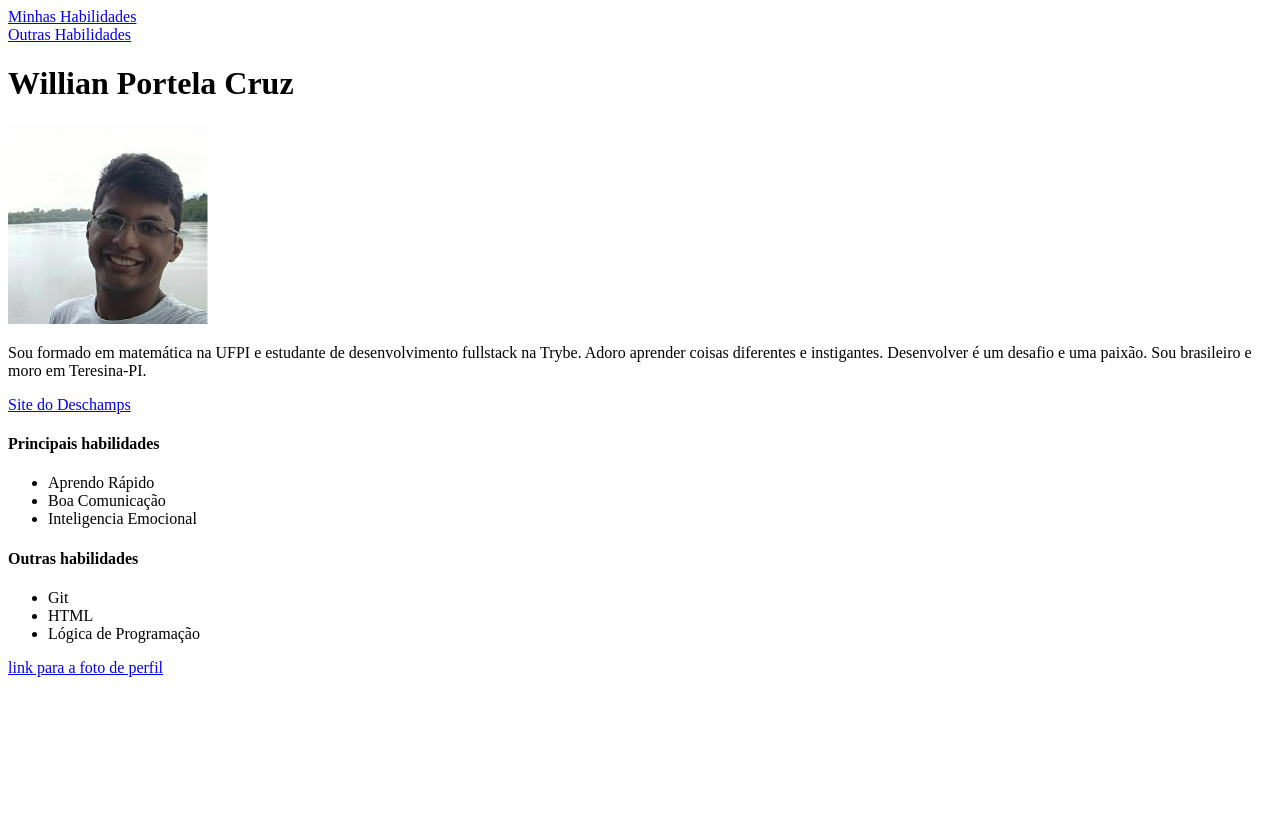
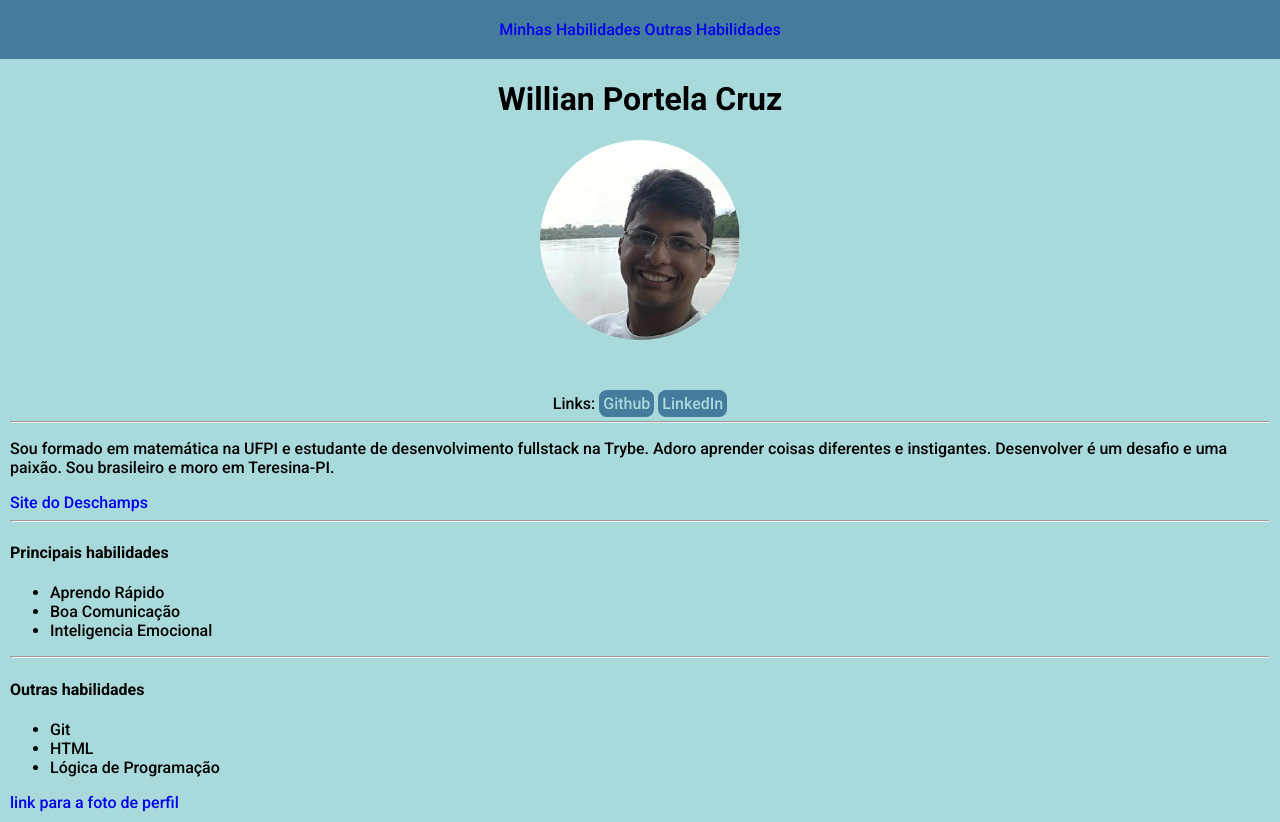
Before and after one commit to will-796/will-796.github.io, a plain HTML site: page index.html in a window 1280 px wide. Before the commit the page ends 800 px from the top, so only its background shows below. Drawn offline with Linux system fonts and the light colour scheme.

Commit message:
adicionando css a pagina de portfólio

```diff
--- a/index.html
+++ b/index.html
@@ -4,24 +4,44 @@
     <meta charset="UTF-8" />
     <meta http-equiv="X-UA-Compatible" content="IE=edge" />
     <meta name="viewport" content="width=device-width, initial-scale=1.0" />
+    <link rel="preconnect" href="https://fonts.googleapis.com" />
+    <link rel="preconnect" href="https://fonts.gstatic.com" crossorigin />
+    <link
+      href="https://fonts.googleapis.com/css2?family=Roboto:wght@300;400;500;700&display=swap"
+      rel="stylesheet"
+    />
+    <link rel="stylesheet" href="style.css" />
+    <script src="https://kit.fontawesome.com/771f0bcab6.js" crossorigin="anonymous"></script>
     <title>Portifólio</title>
   </head>
   <body>
-    <a href="#habil">Minhas Habilidades</a> <br />
+    <div class="header">
+      <a href="#habil">Minhas Habilidades</a>
       <a href="#otherHabil"> Outras Habilidades</a>
+    </div>
+    <div class="content">
+
+      <div id="nameFoto" >
         <h1>Willian Portela Cruz</h1>
         <img
           id="fotoPerfil"
           src="imagemPerfil.png"
           alt="foto de perfil de willian portela"
-      width="200px"
         />
+      </div>
+      <div id="links">
+        Links:
+        <a class="button" href="">Github</a>
+        <a class="button" href="">LinkedIn</a>
+      </div>
+      <hr>
       <p>
         Sou formado em matemática na UFPI e estudante de desenvolvimento fullstack
         na Trybe. Adoro aprender coisas diferentes e instigantes. Desenvolver é um
         desafio e uma paixão. Sou brasileiro e moro em Teresina-PI.
       </p>
       <a href="https://filipedeschamps.com.br/">Site do Deschamps</a>
+      <hr>
 
       <h4 id="habil"><strong>Principais habilidades</strong></h4>
       <ul>
@@ -29,6 +49,8 @@
         <li>Boa Comunicação</li>
         <li>Inteligencia Emocional</li>
       </ul>
+
+      <hr>
 
       <h4 id="otherHabil"><strong>Outras habilidades</strong></h4>
       <ul>
@@ -38,5 +60,6 @@
       </ul>
 
       <a href="#fotoPerfil">link para a foto de perfil</a>
+    </div>
   </body>
 </html>
--- /dev/null
+++ b/style.css
@@ -0,0 +1,46 @@
+body{
+  font-family: 'Roboto', sans-serif;
+  font-weight: 500;
+  background-color: #A8DADC;
+  margin: 0;
+}
+img{
+  width: 200px;
+  border-radius: 50%;
+  margin-bottom: 50px;
+
+}
+
+a{
+  text-decoration: none;
+}
+
+#nameFoto{
+  text-align: center;
+}
+
+#links{
+  text-align: center;
+}
+
+.header{
+  background-color: #457B9D;
+  padding: 20px;
+  text-align: center;
+}
+
+.content{
+  margin: 10px;
+}
+
+.button{
+  border-radius: 8px;
+  padding: 4px;
+  background-color: #457B9D;
+  color: #A8DADC;
+}
+
+.button:hover{
+  background-color: #1D3557;
+  transition: 500ms;
+}
```
Lines whose indentation alone changed are shown as unchanged.
